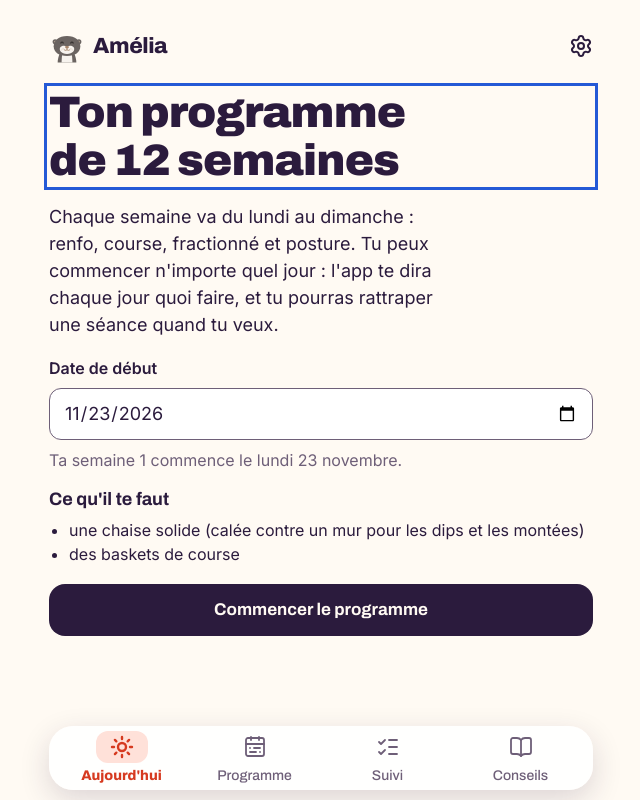
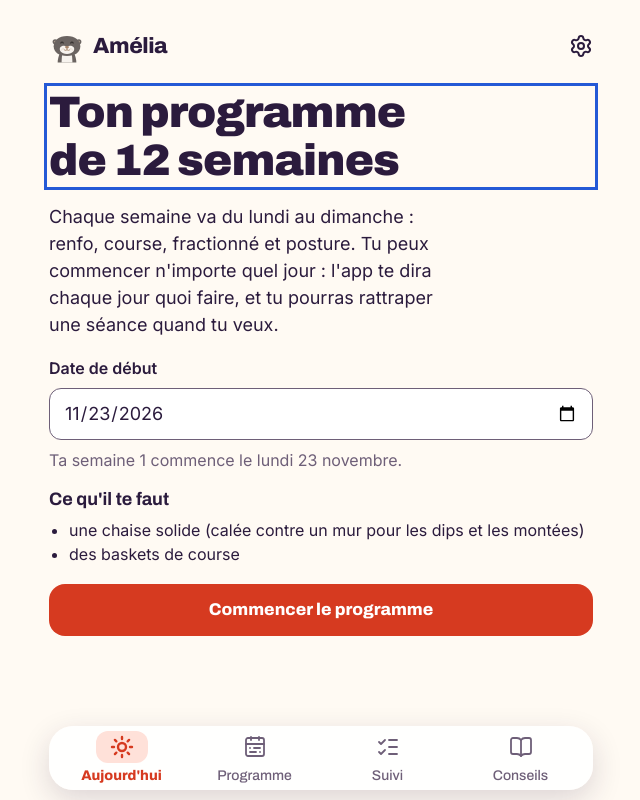
Before and after one commit to djamaldine-binali/programme-12-semaines, a React (Vite) app: page / in a window 1280 px wide. Shown: the whole page, without its empty margins (319-959 px from the left). Built offline with nearby package versions, Linux system fonts and the light colour scheme.

Commit message:
Use the plain coral button on the welcome screen

```diff
--- a/src/screens/StartDatePicker.tsx
+++ b/src/screens/StartDatePicker.tsx
@@ -31,7 +31,7 @@ export function StartDatePicker({ today }: { today: DayKey }) {
 
       <button
         type="button"
-        className={`${buttons.button} ${buttons.sunrise} ${buttons.block}`}
+        className={`${buttons.button} ${buttons.primary} ${buttons.block}`}
         disabled={!isDayKey(startDate)}
         onClick={() => update((state) => ({ ...state, startDate: mondayOf(startDate) }))}
       >
```
